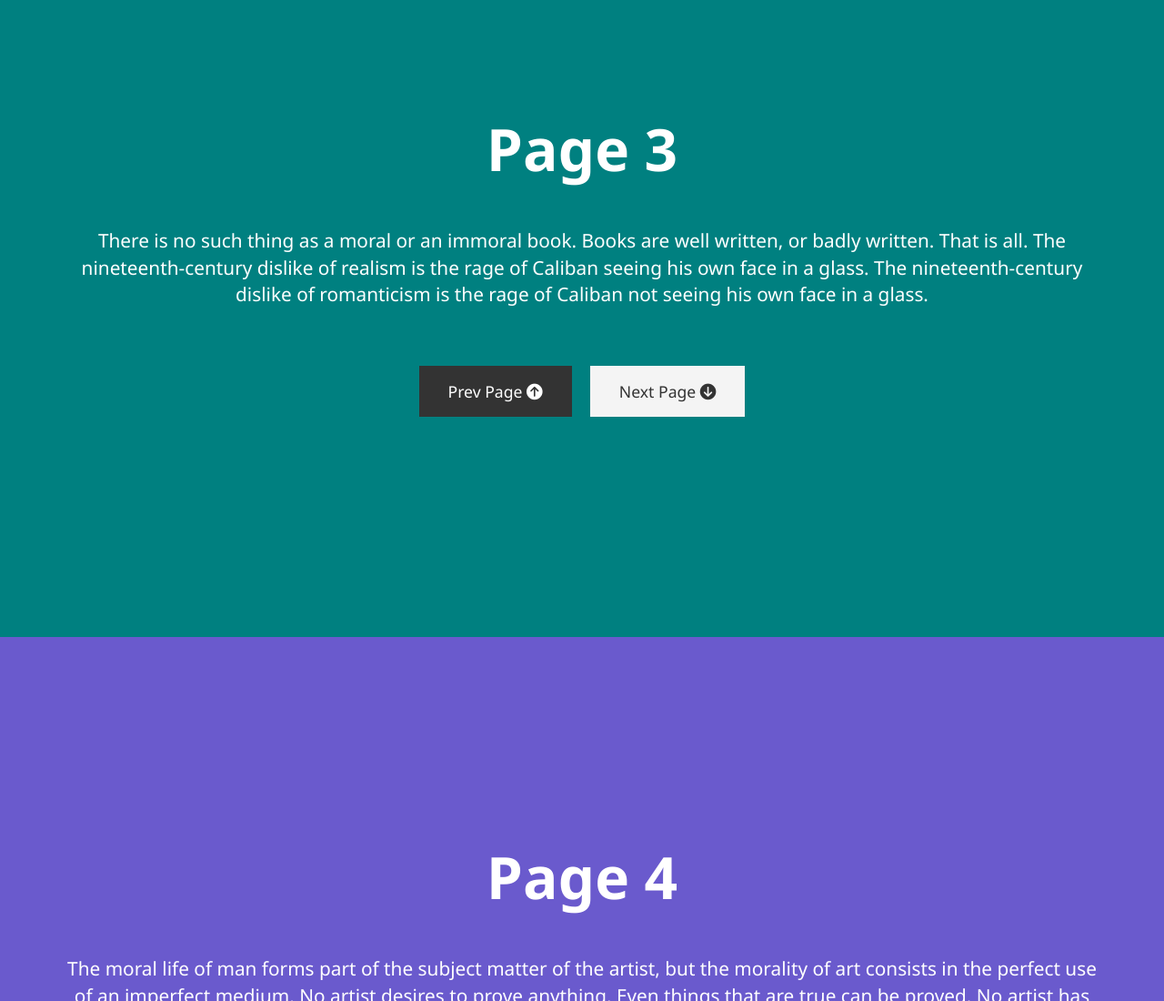
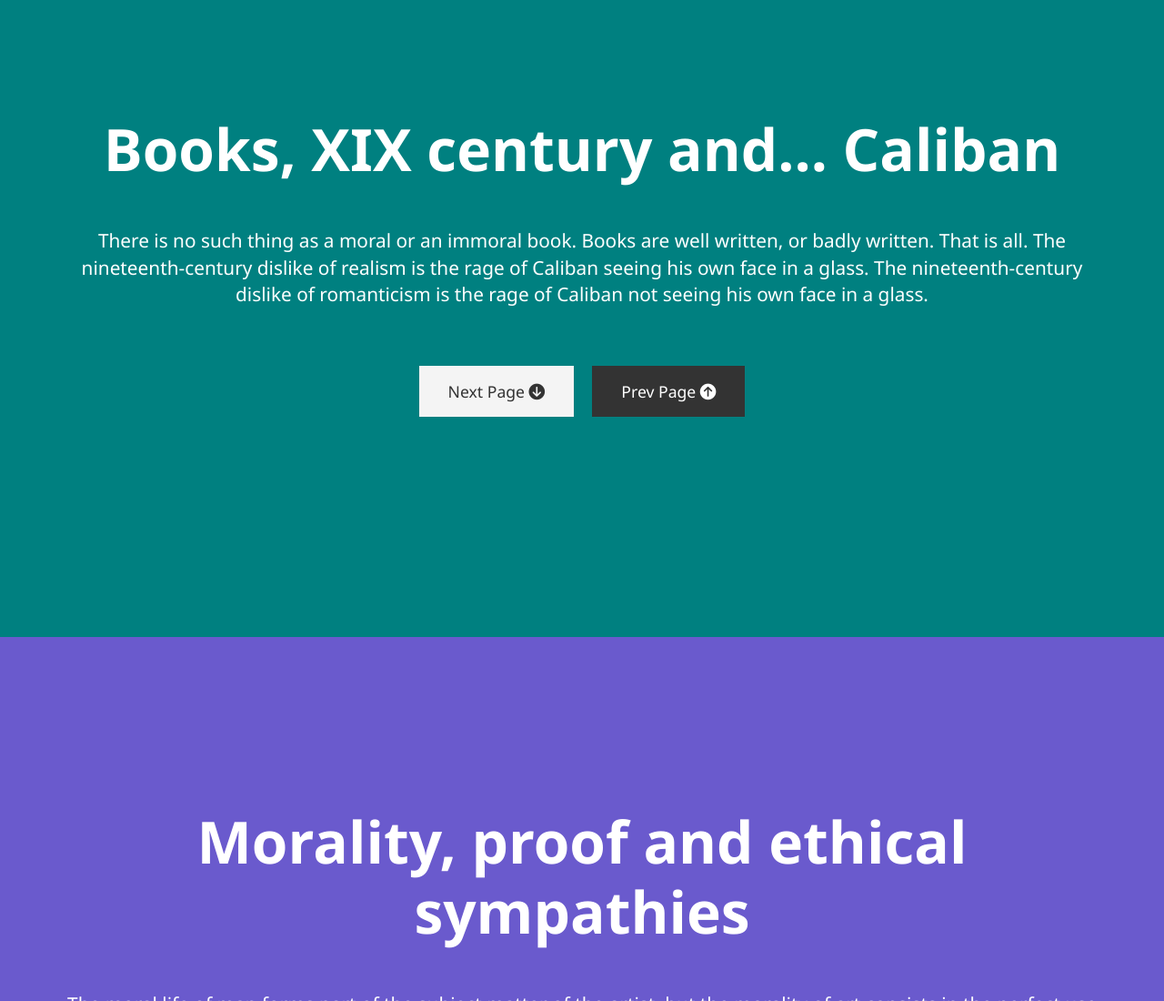
Before and after one commit to IzabelaGA/LandingPageWithButtons, a plain HTML site: page index.html in a window 1280 px wide. Shown: the part 1700-2800 px from the top of the page at 91% size. Drawn offline with nearby package versions, Linux system fonts and the light colour scheme.

Commit message:
Improve in UI

```diff
--- a/index.html
+++ b/index.html
@@ -13,80 +13,88 @@
 <body>
     <!-- Page 1 -->
     <section id="page-1" class="page">
-        <h1>Welcome to my presentation</h1>
+        <h1>Impression of beautiful things</h1>
         <p>The artist is the creator of beautiful things. To reveal art and conceal the artist is art’s aim. The critic
             is he who can translate into another manner or a new material his impression of beautiful things. The
             highest as the lowest form of criticism is a mode of autobiography.</p>
-        <div><a href="#page-2" class="btn">Next Page <i class="fas fa-arrow-circle-down"></i></a>
-            <a href="#img-1" class=" btn-dark">View Shoots <i class="fas fa-arrow-circle-right"></i></a>
+        <div><a href="#page-2" class="btn btn-smooth">Next Page <i class="fas fa-arrow-circle-down"></i></a>
+            <a href="#img-1" class="btn btn-dark">View Shoots <i class="fas fa-arrow-circle-right"></i></a>
         </div>
     </section>
 
     <!-- page 2 -->
     <section id="page-2" class="page">
-        <h1>Page 2</h1>
+        <h1>Find beauty</h1>
         <p>Those who find ugly meanings in beautiful things are corrupt without being charming. This is a fault. Those
             who find beautiful meanings in beautiful things are the cultivated. For these there is hope. They are the
             elect to whom beautiful things mean only beauty.</p>
-        <div><a href="#page-1" class="btn btn-dark">Prev Page <i class="fas fa-arrow-circle-up"></i></a>
-            <a href="#page-3" class="btn">Next Page <i class="fas fa-arrow-circle-down"></i></a>
+        <div>
+            <a href="#page-3" class="btn btn-smooth">Next Page <i class="fas fa-arrow-circle-down"></i></a>
+            <a href="#page-1" class="btn btn-dark btn-smooth">Prev Page <i class="fas fa-arrow-circle-up"></i></a>
+
         </div>
 
     </section>
     <!-- page 3 -->
     <section id="page-3" class="page">
-        <h1>Page 3</h1>
+        <h1>Books, XIX century and... Caliban</h1>
         <p>There is no such thing as a moral or an immoral book. Books are well written, or badly written. That is all.
             The nineteenth-century dislike of realism is the rage of Caliban seeing his own face in a glass. The
             nineteenth-century dislike of romanticism is the rage of Caliban not seeing his own face in a glass.</p>
         <div>
-            <a href="#page-2" class="btn btn-dark">Prev Page <i class="fas fa-arrow-circle-up"></i></a>
-            <a href="#page-4" class="btn">Next Page <i class="fas fa-arrow-circle-down"></i></a>
+            <a href="#page-4" class="btn btn-smooth">Next Page <i class="fas fa-arrow-circle-down"></i></a>
+            <a href="#page-2" class="btn btn-dark btn-smooth">Prev Page <i class="fas fa-arrow-circle-up"></i></a>
+
         </div>
     </section>
     <!-- page 4 -->
     <section id="page-4" class="page">
-        <h1>Page 4</h1>
+        <h1>Morality, proof and ethical sympathies</h1>
         <p>The moral life of man forms part of the subject matter of the artist, but the morality of art consists in the
             perfect use of an imperfect medium. No artist desires to prove anything. Even things that are true can be
             proved. No artist has ethical sympathies. An ethical sympathy in an artist is an unpardonable mannerism of
             style.</p>
         <div>
-            <a href="#page-3" class="btn btn-dark">Prev Page <i class="fas fa-arrow-circle-up"></i></a>
-            <a href="#page-1" class="btn">First Page <i class="fas fa-arrow-circle-up"></i></a>
+            <a href="#img-1" class="btn btn-dark">View Shoots <i class="fas fa-arrow-circle-right"></i></a>
+            <a href="#page-1" class="btn btn-smooth">First Page <i class="fas fa-arrow-circle-up"></i></a>
         </div>
     </section>
     <!-- Photo 1 -->
     <section id="img-1">
         <div class="img"><img src="./img/img1.jpg" alt="tree">
-            <div><a href="#page-1" class="btn"><i class="fas fa-arrow-circle-left"></i> Prev Page </a>
-                <a href="#img-2" class="btn btn-dark">Next Shoot <i class="fas fa-arrow-circle-right"></i></a>
+            <div>
+                <a href="#page-1" class="btn"><i class="fas fa-arrow-circle-left"></i> Prev Page </a>
+                <a href="#img-2" class="btn btn-dark btn-smooth">Next Shoot <i class="fas fa-arrow-circle-right"></i></a>
             </div>
         </div>
     </section>
     <!-- Photo 2 -->
     <section id="img-2">
         <div class="img"><img src="./img/img2.jpg" alt="sea">
-            <div><a href="#page-1" class="btn"><i class="fas fa-arrow-circle-left"></i> Prev Page </a>
-                <a href="#img-3" class="btn btn-dark">Next Shoot <i class="fas fa-arrow-circle-right"></i></a>
+            <div>
+                <a href="#page-1" class="btn"><i class="fas fa-arrow-circle-left"></i> Prev Page </a>
+                <a href="#img-3" class="btn btn-dark btn-smooth">Next Shoot <i class="fas fa-arrow-circle-right"></i></a>
             </div>
         </div>
     </section>
     <!-- Photo 3 -->
     <section id="img-3">
         <div class="img"><img src="./img/img3.jpg" alt="sea">
-            <div><a href="#page-1" class="btn"><i class="fas fa-arrow-circle-left"></i> Prev Page </a>
-                <a href="#img-1" class="btn btn-dark"><i class="fas fa-arrow-circle-left"></i> Prev Shoot </a>
+            <div>
+                <a href="#img-1" class="btn btn-dark btn-smooth"><i class="fas fa-arrow-circle-left"></i> Prev Shoot </a>
+                <a href="#page-1" class="btn"><i class="fas fa-arrow-circle-left"></i> Prev Page </a>
+
             </div>
         </div>
     </section>
+
     <!-- JQuery CDN -->
     <script src="https://code.jquery.com/jquery-3.4.1.min.js"
         integrity="sha256-CSXorXvZcTkaix6Yvo6HppcZGetbYMGWSFlBw8HfCJo=" crossorigin="anonymous"></script>
 
     <!-- //   Smoth Scrolling -->
     <script>
-        $('.btn').on('click', function (event) {
+        $('.btn-smooth').on('click', function (event) {
             if (this.hash !== '') {
                 event.preventDefault();
 
--- a/style/style.css
+++ b/style/style.css
@@ -60,7 +60,7 @@ body {
     padding: 2rem 0;
 }
 
-.btn ,.btn-dark{
+.btn {
     display: inline-block;
     padding: 1rem 2rem;
     background: #f4f4f4;
```
